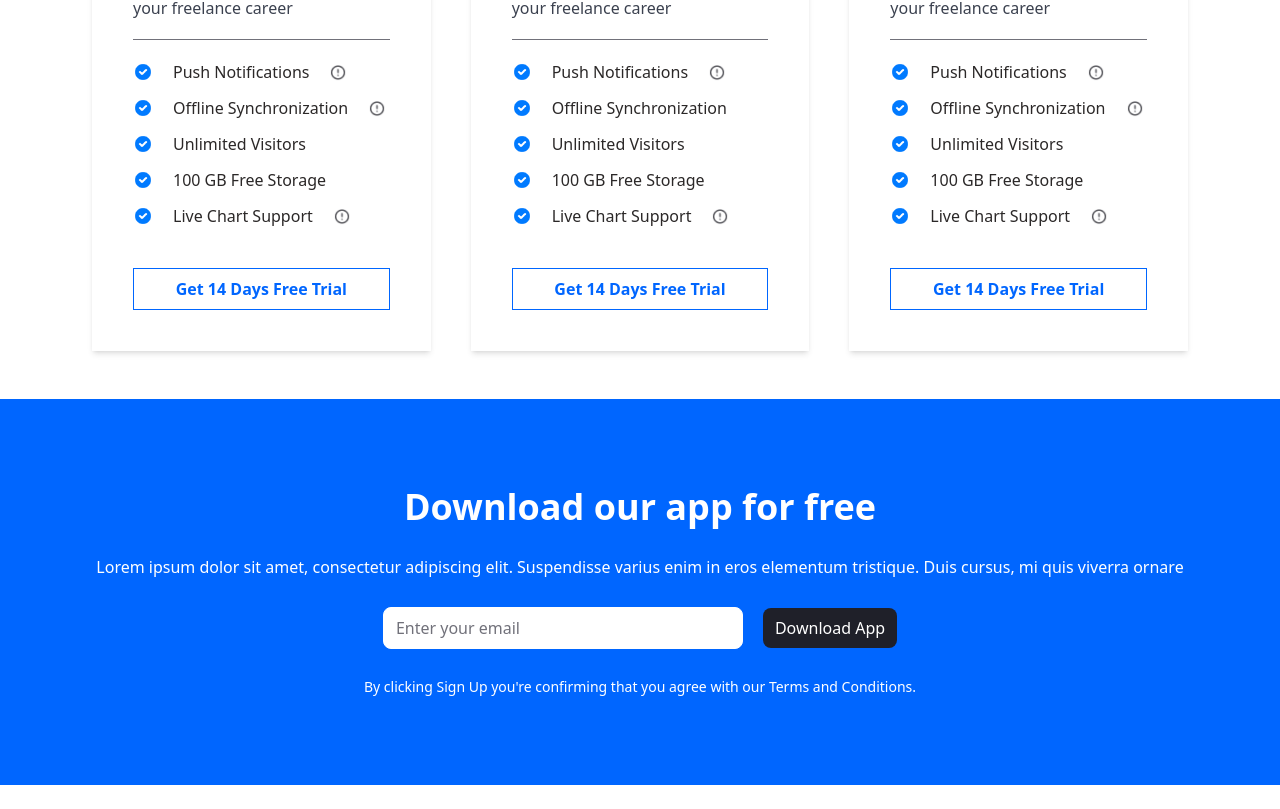
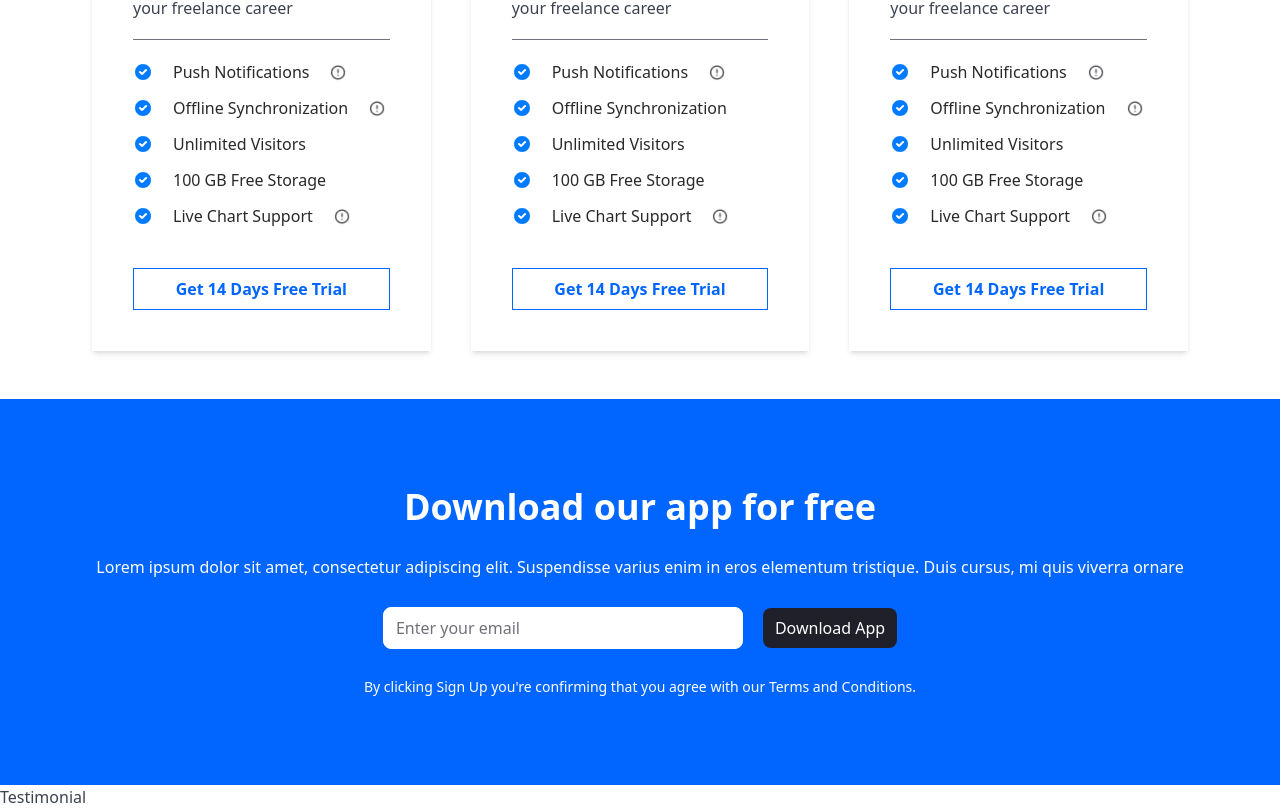
Before and after one commit to alonzojoe/air-app, a React (Vite) app: page / in a window 1280 px wide. Shown: the part 3480-4289 px from the top of the page. Before the commit the page ends 4265 px from the top, so only its background shows below. Built offline with nearby package versions, Linux system fonts and the light colour scheme.

Commit message:
create new TestimonialSection, implement in App.tsx

```diff
--- a/src/App.tsx
+++ b/src/App.tsx
@@ -6,6 +6,7 @@ import HighlightSection from "./components/HighlightSection";
 import TrackingSection from "./components/TrackingSection";
 import PricingSection from "./components/PricingSection";
 import DownloadSection from "./components/DownloadSection";
+import TestimonialSection from "./components/TestimonialSeciton";
 
 const App = () => {
   return (
@@ -18,6 +19,7 @@ const App = () => {
       <TrackingSection />
       <PricingSection />
       <DownloadSection />
+      <TestimonialSection />
     </main>
   );
 };
--- /dev/null
+++ b/src/components/TestimonialSeciton.tsx
@@ -0,0 +1,9 @@
+const TestimonialSection = () => {
+  return (
+    <section id="testimonial">
+      <div>Testimonial</div>
+    </section>
+  );
+};
+
+export default TestimonialSection;
```
